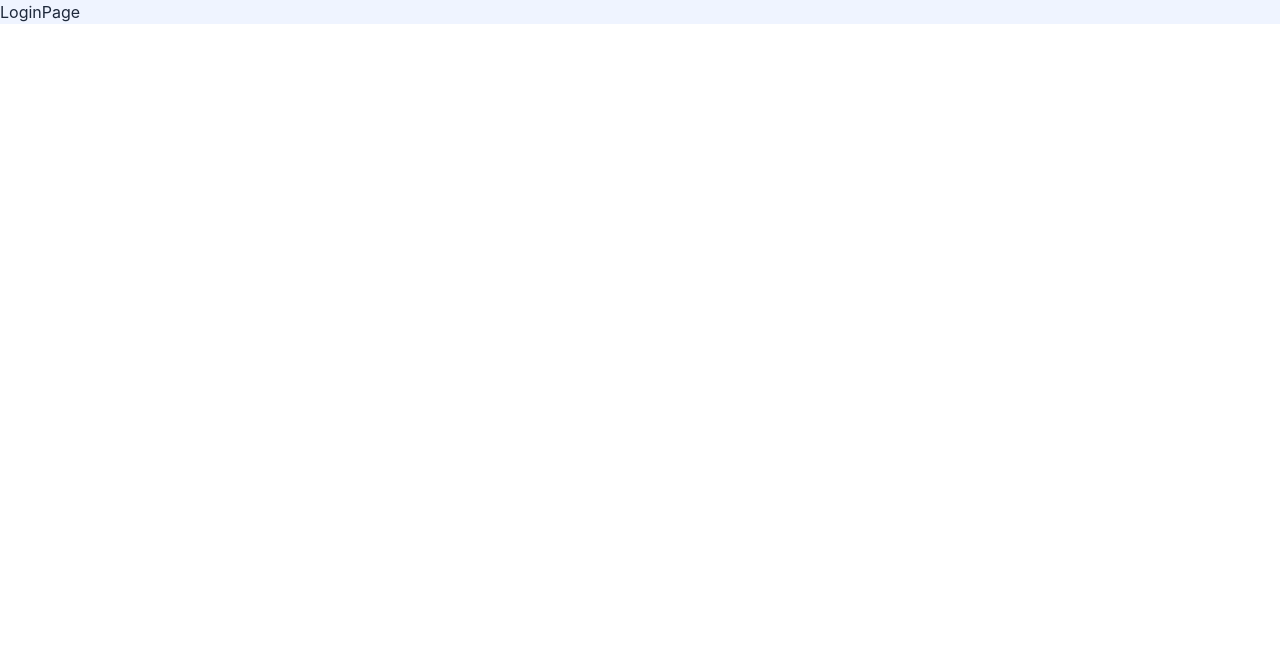
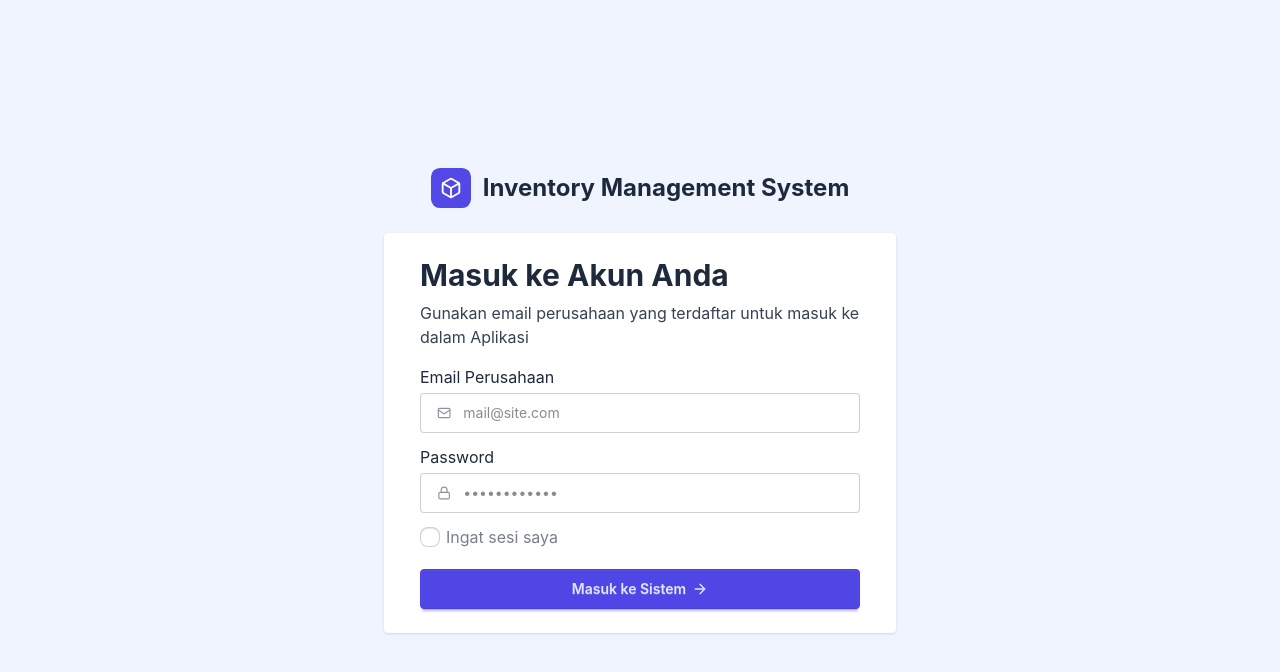
Before and after one commit to muhammadega21/inventory-management-system, a React (Vite) app in the folder client/: page /login in a window 1280 px wide. Shown: the top 672 px of the page. Built offline with nearby package versions, Linux system fonts and the light colour scheme.

Commit message:
feat: implement LoginPage with form, logo, and session management

```diff
--- a/client/src/pages/LoginPage.tsx
+++ b/client/src/pages/LoginPage.tsx
@@ -1,7 +1,63 @@
-import React from "react";
+import { ArrowRight, Lock, Mail } from "lucide-react";
+import logo from "../assets/logo.svg";
 
 const LoginPage = () => {
-  return <div>LoginPage</div>;
+  return (
+    <div className="h-screen grid place-items-center">
+      <div className=" w-[40%]">
+        <div className="flex items-center justify-center mb-6 px-6 gap-3 w-full border-b border-white/10">
+          <div>
+            <img src={logo} alt="logo" className="min-w-10" />
+          </div>
+          <h1 className="font-bold text-2xl">Inventory Management System</h1>
+        </div>
+        <div className="bg-white px-9 py-6 rounded shadow">
+          <div>
+            <h1 className="font-bold text-3xl">Masuk ke Akun Anda</h1>
+            <p className="text-gray-700 mt-2">
+              Gunakan email perusahaan yang terdaftar untuk masuk ke dalam
+              Aplikasi
+            </p>
+          </div>
+          <form>
+            <div className="my-4 ">
+              <div className="flex flex-col ">
+                <label className="mb-1">Email Perusahaan</label>
+                <label className="input w-full">
+                  <Mail className="h-[1em] opacity-50" />
+                  <input
+                    type="email"
+                    className="w-full"
+                    placeholder="mail@site.com"
+                    required
+                  />
+                </label>
+              </div>
+              <div className="flex flex-col mt-3">
+                <label className="mb-1">Password</label>
+                <label className="input w-full">
+                  <Lock className="h-[1em] opacity-50" />
+                  <input
+                    type="password"
+                    className="w-full"
+                    placeholder="••••••••••••"
+                    required
+                  />
+                </label>
+              </div>
+              <label className="label mt-3">
+                <input type="checkbox" className="checkbox checkbox-sm" />
+                Ingat sesi saya
+              </label>
+            </div>
+            <button className="btn btn-primary w-full">
+              Masuk ke Sistem <ArrowRight size={16} />
+            </button>
+          </form>
+        </div>
+      </div>
+    </div>
+  );
 };
 
 export default LoginPage;
```
